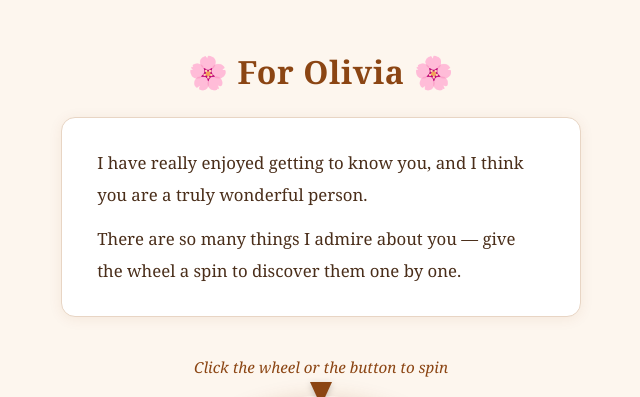
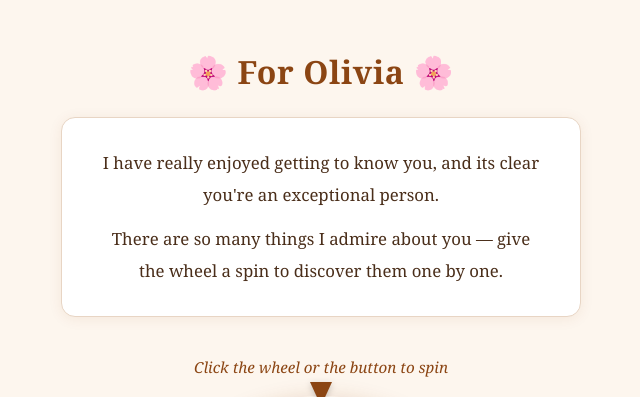
Before and after one commit to Aiello-code/nudda-one, a Flask app: page /olivia in a window 1280 px wide. Shown: the top 397 px of the page, without its empty margins (319-959 px from the left). Run offline with Flask 3, Linux system fonts and the light colour scheme.

Commit message:
Update note text and centre-align it

```diff
--- a/templates/olivia.html
+++ b/templates/olivia.html
@@ -37,6 +37,7 @@
       line-height: 1.9;
       color: #4a2e1a;
       margin-bottom: 2.5rem;
+      text-align: center;
     }
 
     .note p + p { margin-top: 0.8rem; }
@@ -192,7 +193,7 @@
   <h1>🌸 For Olivia 🌸</h1>
 
   <div class="note">
-    <p>I have really enjoyed getting to know you, and I think you are a truly wonderful person.</p>
+    <p>I have really enjoyed getting to know you, and its clear you're an exceptional person.</p>
     <p>There are so many things I admire about you — give the wheel a spin to discover them one by one.</p>
   </div>
 
```
